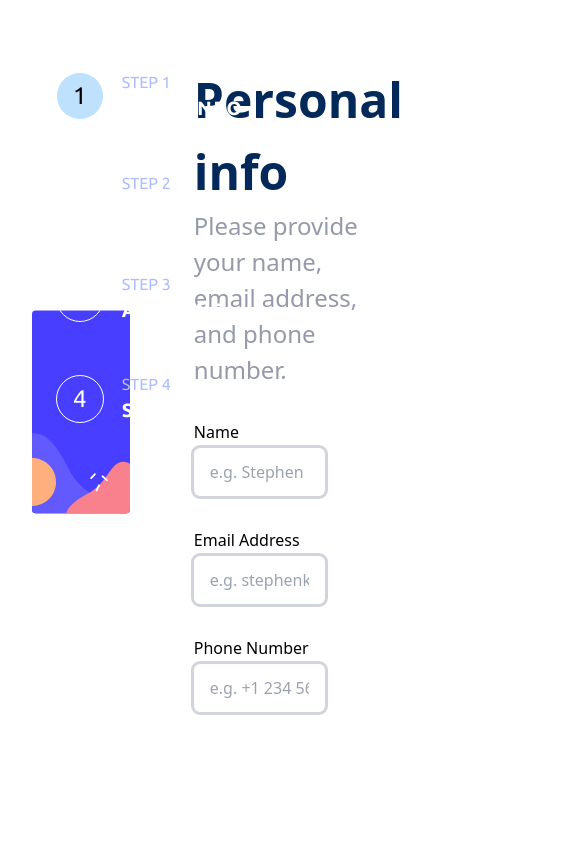
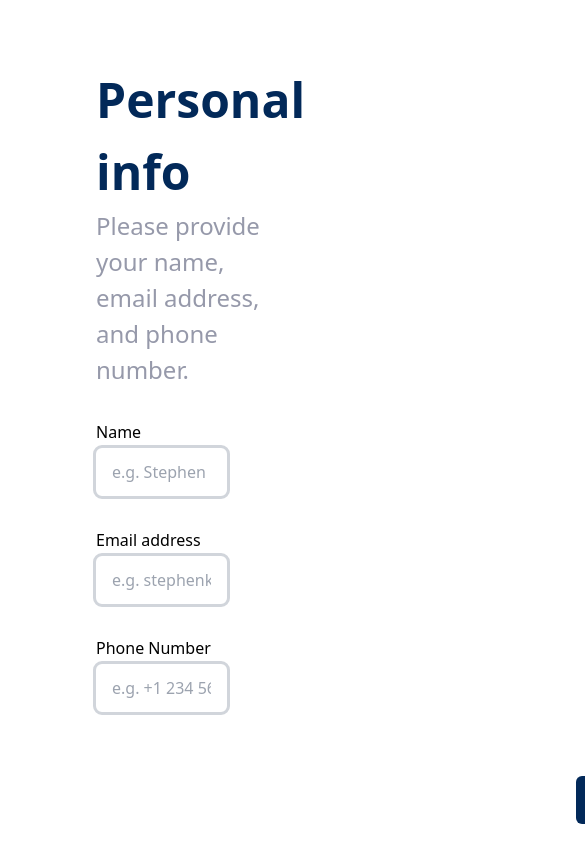
Before and after one commit to vinuman/Multi-step-form, a React (Create React App) app: page /selectplan in a window 390 px wide. Shown: the top 856 px of the page, 585 px wide, since content can reach past the window. Built offline with nearby package versions, Linux system fonts and the light colour scheme.

Commit message:
form validation

```diff
--- a/package.json
+++ b/package.json
@@ -3,11 +3,13 @@
   "version": "0.1.0",
   "private": true,
   "dependencies": {
+    "@reduxjs/toolkit": "^1.9.5",
     "@testing-library/jest-dom": "^5.17.0",
     "@testing-library/react": "^13.4.0",
     "@testing-library/user-event": "^13.5.0",
     "react": "^18.2.0",
     "react-dom": "^18.2.0",
+    "react-redux": "^8.1.2",
     "react-router-dom": "^6.15.0",
     "react-scripts": "5.0.1",
     "web-vitals": "^2.1.4"
--- a/src/App.js
+++ b/src/App.js
@@ -3,6 +3,7 @@ import Home from "./Home";
 import SelectPlan from "./SelectPlan";
 import Addons from "./AddOns";
 import FinishUp from "./FinishUp";
+import ThankYou from "./ThankYou";
 
 function App() {
   return (
@@ -13,6 +14,7 @@ function App() {
           <Route path="/selectplan" element={<SelectPlan />}></Route>
           <Route path="/addons" element={<Addons />}></Route>
           <Route path="/finish" element={<FinishUp />}></Route>
+          <Route path="/thanks" element={<ThankYou />}></Route>
         </Routes>
       </div>
     </>
--- a/src/Home.js
+++ b/src/Home.js
@@ -1,7 +1,27 @@
 import React from "react";
 import Sidebar from "./components/Sidebar";
+import { useState } from "react";
+import { Link, useNavigate } from "react-router-dom";
 
 const Home = () => {
+  const [name, setName] = useState("");
+  const [email, setEmail] = useState("");
+  const [number, setNumber] = useState("");
+  const [nameValid, setNameValid] = useState(true);
+  const [emailValid, setEmailValid] = useState(true);
+  const [numberValid, setNumberValid] = useState(true);
+  const navigate = useNavigate();
+
+  const handleBtnClick = () => {
+    if (name.trim() === "" || email.trim() === "" || number.trim() === "") {
+      name.trim() === "" ? setNameValid(false) : setNameValid(true);
+      email.trim() === "" ? setEmailValid(false) : setEmailValid(true);
+      number.trim() === "" ? setNumberValid(false) : setNumberValid(true);
+    } else {
+      navigate("/selectplan");
+    }
+  };
+
   const highlight = 1;
   return (
     <>
@@ -16,37 +36,73 @@ const Home = () => {
           </p>
           <form>
             <div className="flex flex-col  pb-8 w-[80%] max-w-[35rem]">
+              <div className="flex justify-between ">
                 <label className=" pb-1 " htmlFor="name">
                   Name
                 </label>
+                {!nameValid ? (
+                  <p className="text-red-600 text-[0.8rem]">
+                    This field is required
+                  </p>
+                ) : (
+                  ""
+                )}
+              </div>
               <input
+                onChange={(e) => setName(e.target.value)}
                 className=" outline outline-gray-300 rounded-md h-[3rem] p-4"
                 type="text"
                 placeholder="e.g. Stephen King"
+                value={name}
               ></input>
             </div>
             <div className="flex flex-col  pb-8 w-[80%] max-w-[35rem]">
-              <label className=" pb-1" htmlFor="name">
-                Email Address
+              <div className="flex justify-between ">
+                <label className=" pb-1 " htmlFor="email">
+                  Email address
                 </label>
+                {!emailValid ? (
+                  <p className="text-red-600 text-[0.8rem]">
+                    Please enter a valid email id
+                  </p>
+                ) : (
+                  ""
+                )}
+              </div>
               <input
+                onChange={(e) => setEmail(e.target.value)}
                 className=" outline outline-gray-300 rounded-md h-[3rem] p-4"
                 type="text"
                 placeholder="e.g. stephenking@lorem.com"
+                value={email}
               ></input>
             </div>
             <div className="flex flex-col  pb-8 w-[80%] max-w-[35rem]">
+              <div className="flex justify-between">
                 <label className=" pb-1" htmlFor="name">
                   Phone Number
                 </label>
+                {!numberValid ? (
+                  <p className="text-red-600 text-[0.8rem]">
+                    This field is required
+                  </p>
+                ) : (
+                  ""
+                )}
+              </div>
               <input
+                onChange={(e) => setNumber(e.target.value)}
                 className=" outline outline-gray-300 rounded-md h-[3rem] p-4"
                 type="text"
                 placeholder="e.g. +1 234 567 890"
+                value={number}
               ></input>
             </div>
           </form>
-          <button className="bg-[#022959] w-[8rem] h-[3rem] text-white rounded-md font-bold ml-[30rem] mt-8">
+          <button
+            onClick={handleBtnClick}
+            className="bg-[#022959] w-[8rem] h-[3rem] text-white rounded-md font-bold ml-[30rem] mt-8"
+          >
             next step
           </button>
         </div>
--- /dev/null
+++ b/src/ThankYou.js
@@ -0,0 +1,27 @@
+import React from "react";
+import Sidebar from "./components/Sidebar";
+import logo from "./images/icon-thank-you.svg";
+
+const ThankYou = () => {
+  const highlight = 4;
+  return (
+    <>
+      <div className="p-8 flex w-[100%]">
+        <Sidebar highlight={highlight} />
+        <div className="flex flex-col  items-center justify-center w-[50%] ml-8">
+          <img className="w-[5rem] h-[5rem] mb-4" src={logo} alt="logo"></img>
+          <h1 className="text-[#022959] text-[2rem] font-extrabold">
+            Thank you
+          </h1>
+          <p className="text-[#9699AA] text-[1rem] text-center w-[80%]">
+            Thanks for confirming your subscription! We hope you have fun using
+            our platform. If you ever need support, please feel free to email us
+            at support@loremgaming.com.
+          </p>
+        </div>
+      </div>
+    </>
+  );
+};
+
+export default ThankYou;
--- /dev/null
+++ b/src/app/store.js
@@ -0,0 +1,7 @@
+import { configureStore } from "@reduxjs/toolkit";
+
+const store = configureStore({
+  reducer: {},
+});
+
+export default store;
--- a/src/components/Sidebar.js
+++ b/src/components/Sidebar.js
@@ -4,7 +4,7 @@ import sidebarimage from "../images/bg-sidebar-desktop.svg";
 const Sidebar = ({ highlight }) => {
   return (
     <>
-      <div className="w-[30%] h-[90vh] rounded-md relative">
+      <div className="w-[30%] h-[90vh] rounded-md relative hidden lg:block">
         <img
           className=" min-w-full h-[90vh]"
           src={sidebarimage}
--- a/src/index.js
+++ b/src/index.js
@@ -3,12 +3,16 @@ import ReactDOM from "react-dom/client";
 import "./index.css";
 import App from "./App";
 import { HashRouter } from "react-router-dom";
+import store from "./app/store";
+import { Provider } from "react-redux";
 
 const root = ReactDOM.createRoot(document.getElementById("root"));
 root.render(
   <React.StrictMode>
-    <HashRouter>
-      <App />
-    </HashRouter>
+    <Provider store={store}>
+      <HashRouter>
+        <App />
+      </HashRouter>
+    </Provider>
   </React.StrictMode>
 );
```
Also changed, not shown: 1 other file (tests, documents, lock files or other folders). Lines whose indentation alone changed are shown as unchanged.
